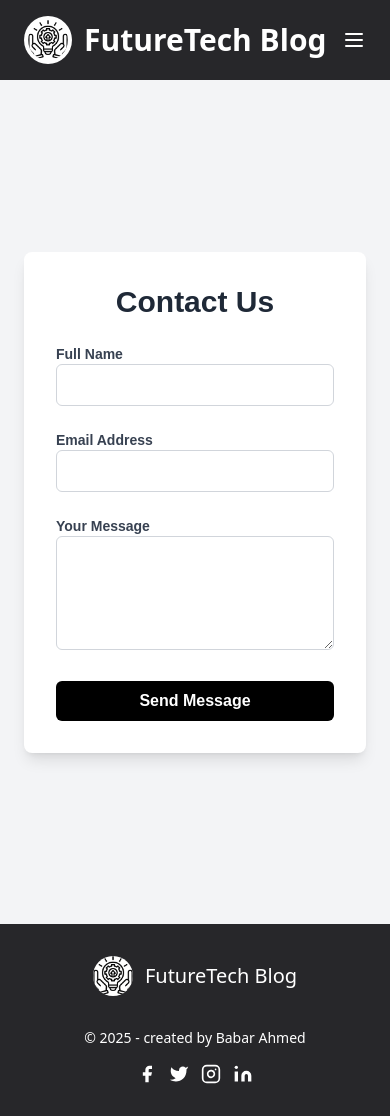
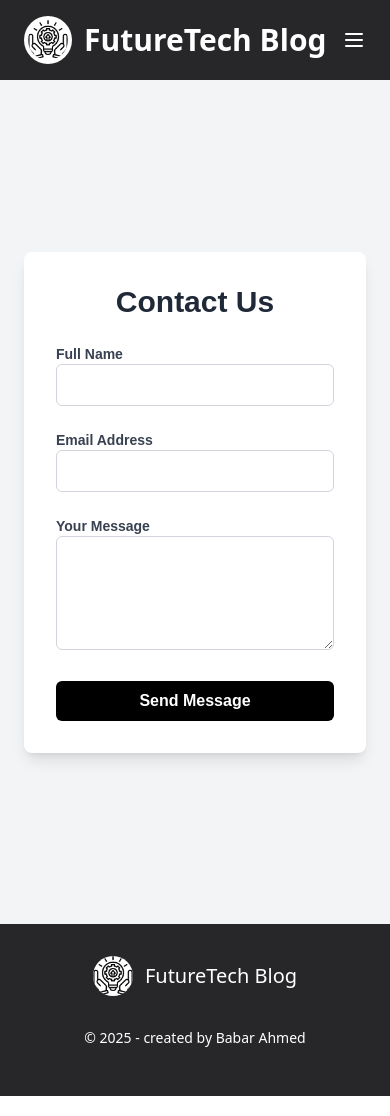
Before and after one commit to Babar0051/Milestone-03-Blog-Website-using-sanity, a Next.js app: page /contact in a window 390 px wide. Built offline with nearby package versions, Linux system fonts and the light colour scheme.

Commit message:
Change3
for Vercel deployment

```diff
--- a/src/app/components/Footer.tsx
+++ b/src/app/components/Footer.tsx
@@ -1,90 +1,26 @@
-import React from 'react';
 import Image from 'next/image';
-
 const Footer = () => {
   return (
     <div>
       <footer className="bg-zinc-800 text-white font-sans">
         <div className="container px-5 py-8 mx-auto flex items-center flex-wrap sm:flex-row flex-col">
-          {/* Logo Section */}
-          <a
-            className="flex title-font font-medium items-center justify-center sm:justify-start text-white mb-4 sm:mb-0"
-            href="#"
-          >
+          <a className="flex title-font font-medium items-center justify-center sm:justify-start text-white mb-4 sm:mb-0">
             <div className="w-10 h-10 bg-white rounded-full">
               <Image
                 src="/images/techlogo.png"
                 alt="Tech Logo"
                 width={40}
                 height={40}
-                className="rounded-full"
+                className="object-cover rounded-full"
               />
             </div>
             <span className="ml-3 text-xl">FutureTech Blog</span>
           </a>
-
-          {/* Footer Text */}
           <p className="text-sm text-white sm:ml-4 sm:pl-4 sm:border-l-2 sm:border-gray-200 sm:py-2 sm:mt-0 mt-4">
             © 2025 - created by Babar Ahmed
           </p>
-
-          {/* Social Icons */}
           <span className="inline-flex sm:ml-auto sm:mt-0 mt-4 justify-center sm:justify-start">
-            <a href="#" className="text-white" aria-label="Facebook">
-              <svg
-                fill="currentColor"
-                strokeLinecap="round"
-                strokeLinejoin="round"
-                strokeWidth={2}
-                className="w-5 h-5"
-                viewBox="0 0 24 24"
-              >
-                <path d="M18 2h-3a5 5 0 00-5 5v3H7v4h3v8h4v-8h3l1-4h-4V7a1 1 0 011-1h3z" />
-              </svg>
-            </a>
-            <a href="#" className="ml-3 text-white" aria-label="Twitter">
-              <svg
-                fill="currentColor"
-                strokeLinecap="round"
-                strokeLinejoin="round"
-                strokeWidth={2}
-                className="w-5 h-5"
-                viewBox="0 0 24 24"
-              >
-                <path d="M23 3a10.9 10.9 0 01-3.14 1.53 4.48 4.48 0 00-7.86 3v1A10.66 10.66 0 013 4s-4 9 5 13a11.64 11.64 0 01-7 2c9 5 20 0 20-11.5a4.5 4.5 0 00-.08-.83A7.72 7.72 0 0023 3z" />
-              </svg>
-            </a>
-            <a href="#" className="ml-3 text-white" aria-label="Instagram">
-              <svg
-                fill="none"
-                stroke="currentColor"
-                strokeLinecap="round"
-                strokeLinejoin="round"
-                strokeWidth={2}
-                className="w-5 h-5"
-                viewBox="0 0 24 24"
-              >
-                <rect width={20} height={20} x={2} y={2} rx={5} ry={5} />
-                <path d="M16 11.37A4 4 0 1112.63 8 4 4 0 0116 11.37zm1.5-4.87h.01" />
-              </svg>
-            </a>
-            <a href="#" className="ml-3 text-white" aria-label="LinkedIn">
-              <svg
-                fill="currentColor"
-                stroke="currentColor"
-                strokeLinecap="round"
-                strokeLinejoin="round"
-                strokeWidth={0}
-                className="w-5 h-5"
-                viewBox="0 0 24 24"
-              >
-                <path
-                  stroke="none"
-                  d="M16 8a6 6 0 016 6v7h-4v-7a2 2 0 00-2-2 2 2 0 00-2 2v7h-4v-7a6 6 0 016-6zM2 9h4v12H2z"
-                />
-                <circle cx={4} cy={4} r={2} stroke="none" />
-              </svg>
-            </a>
+            {/* Social Icons */}
           </span>
         </div>
       </footer>
```
Also changed, not shown: .eslintrc.json.
